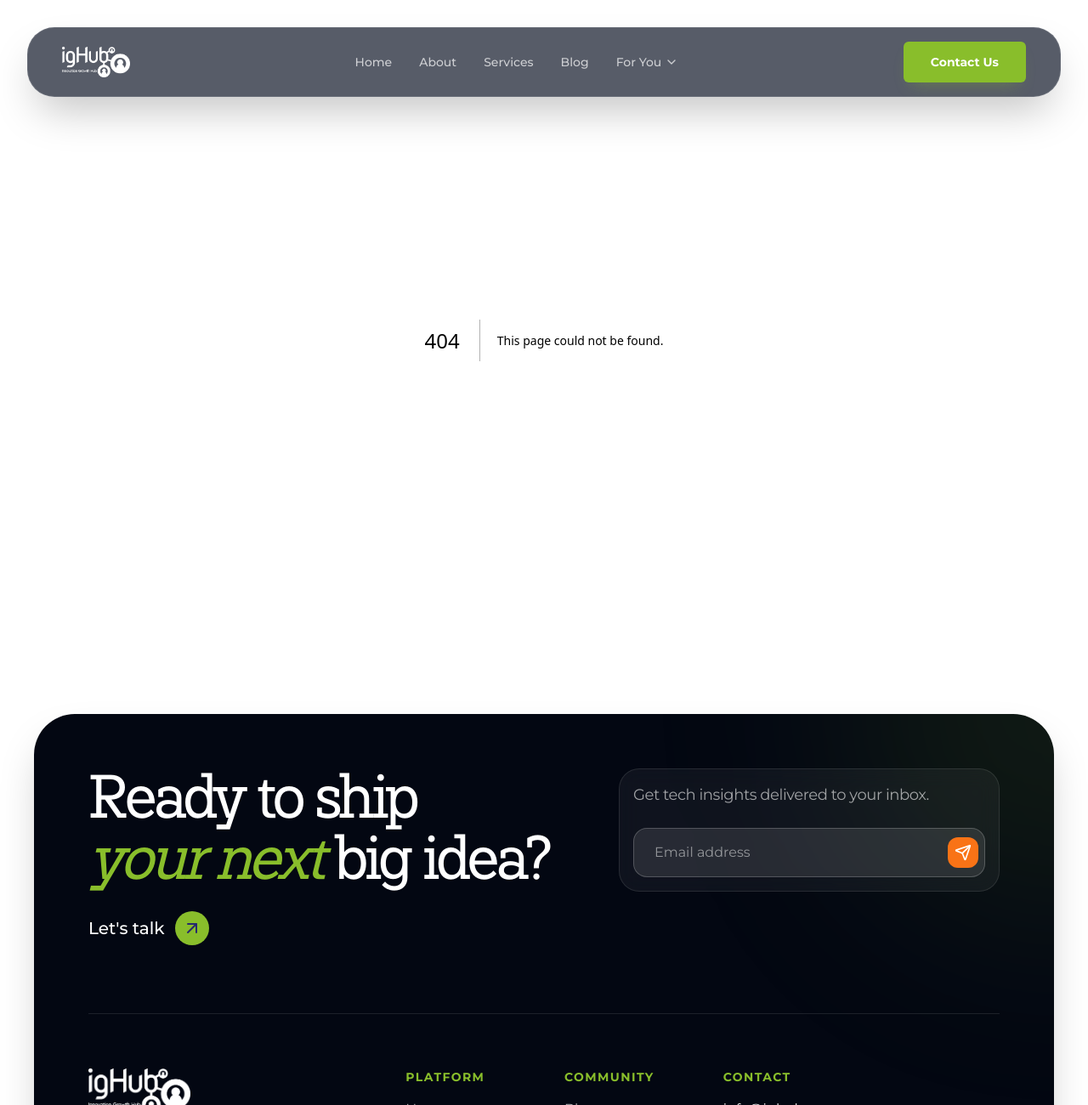
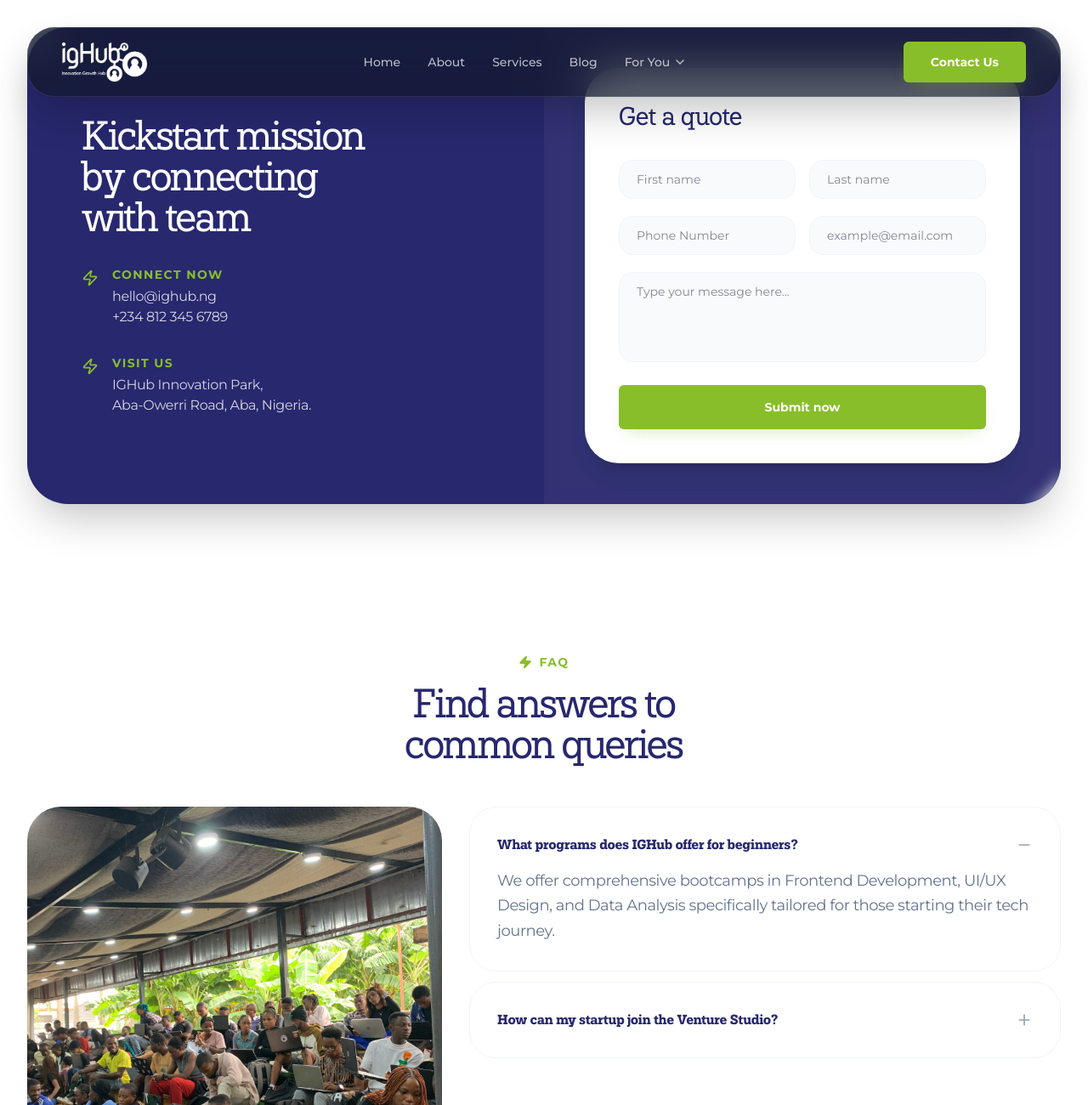
Before and after one commit to dev-emmy001/ighub, a Next.js app: page /contact in a window 1280 px wide. Before the commit this address had no page. Shown: the top 1300 px of the page at 85% size. Built offline with nearby package versions, Linux system fonts and the light colour scheme.

Commit message:
added contact page

```diff
--- a/app/components/LogoSlider.tsx
+++ b/app/components/LogoSlider.tsx
@@ -11,6 +11,7 @@ const partners = [
     { name: "Techstars", logo: "/partners-logos/Techstars-Logo.png" },
     { name: "World Bank", logo: "/partners-logos/Worldbank-Logo.png" },
     { name: "MOE ", logo: "/partners-logos/MOE-Logo.png" },
+    { name: "GOV of Abia ", logo: "/partners-logos/GOV-Logo.png" },
 ];
 
 export const LogoSlider = () => {
--- a/app/components/Navbar.tsx
+++ b/app/components/Navbar.tsx
@@ -32,7 +32,7 @@ export const Navbar = () => {
 
                     {/* logo */}
                     <div className="flex items-center gap-2">
-                        <Image src="/images/igwhitelogo.png" width={80} height={50} alt="ighub's logo. White Version" />
+                        <Image src="/images/igwhitelogo.png" width={100} height={100} alt="ighub's logo. White Version" />
                     </div>
 
                     {/* desktop nav links */}
@@ -84,9 +84,9 @@ export const Navbar = () => {
                     </div>
 
                     <div className="flex items-center gap-4">
-                        <Button variant="secondary">
+                        <a href="/contact"> <Button variant="secondary">
                             Contact Us
-                        </Button>
+                        </Button></a>
                         <button
                             className="lg:hidden text-white p-2"
                             onClick={() => setIsOpen(!isOpen)}
--- /dev/null
+++ b/app/contact/page.tsx
@@ -0,0 +1,141 @@
+"use client";
+
+import { Typography } from "../components/ui/typography";
+import { Button } from "../components/ui/button";
+import { motion } from "framer-motion";
+import { Zap, Plus, Minus, Phone } from "lucide-react";
+import { useState } from "react";
+
+export default function ContactPage() {
+    const [activeFaq, setActiveFaq] = useState<number | null>(0);
+
+    const faqs = [
+        {
+            q: "What programs does IGHub offer for beginners?",
+            a: "We offer comprehensive bootcamps in Frontend Development, UI/UX Design, and Data Analysis specifically tailored for those starting their tech journey.",
+        },
+        {
+            q: "How can my startup join the Venture Studio?",
+            a: "We review applications on a rolling basis. We look for engineering-first founders building digital infrastructure for the African market.",
+        },
+    ];
+
+    return (
+        <main className="min-h-screen bg-white p-3 md:p-6 lg:p-8 pt-28 md:pt-40">
+            <div className="max-w-[1400px] mx-auto">
+
+                {/* SECTION 1: RESPONSIVE CONTACT CARD */}
+                <section className="bg-brand-purple rounded-[2.5rem] md:rounded-[3rem] overflow-hidden flex flex-col lg:flex-row shadow-2xl mb-12 lg:mb-24">
+
+                    {/* Left Side: Information */}
+                    <div className="w-full lg:w-1/2 p-8 md:p-12 lg:p-16 flex flex-col justify-center relative">
+                        <div className="relative z-10">
+                            <Typography variant="h2" className="text-white leading-[1.1] mb-8 text-3xl md:text-5xl" weight="normal">
+                                Kickstart mission <br className="hidden md:block" />
+                                by connecting <br className="hidden md:block" />
+                                with team
+                            </Typography>
+
+                            <div className="space-y-8">
+                                <div className="flex gap-4 items-start">
+                                    <Zap className="w-5 h-5 text-brand-green mt-1 flex-shrink-0" />
+                                    <div>
+                                        <Typography variant="caption" className="text-brand-green font-bold block mb-1 tracking-widest">CONNECT NOW</Typography>
+                                        <Typography variant="body" className="text-white/80 text-sm md:text-base">hello@ighub.ng</Typography>
+                                        <Typography variant="body" className="text-white/80 text-sm md:text-base">+234 812 345 6789</Typography>
+                                    </div>
+                                </div>
+
+                                <div className="flex gap-4 items-start">
+                                    <Zap className="w-5 h-5 text-brand-green mt-1 flex-shrink-0" />
+                                    <div>
+                                        <Typography variant="caption" className="text-brand-green font-bold block mb-1 tracking-widest">VISIT US</Typography>
+                                        <Typography variant="body" className="text-white/80 text-sm md:text-base">
+                                            IGHub Innovation Park, <br />
+                                            Aba-Owerri Road, Aba, Nigeria.
+                                        </Typography>
+                                    </div>
+                                </div>
+                            </div>
+                        </div>
+                    </div>
+
+                    {/* Right Side: The Form */}
+                    <div className="w-full lg:w-1/2 p-4 md:p-8 lg:p-12 bg-white/5 backdrop-blur-sm">
+                        <div className="bg-white rounded-[2rem] md:rounded-[2.5rem] p-6 md:p-10 shadow-xl">
+                            <Typography variant="h4" className="text-brand-purple mb-8" weight="normal">Get a quote</Typography>
+
+                            <form className="space-y-5">
+                                <div className="grid grid-cols-1 sm:grid-cols-2 gap-4">
+                                    <input type="text" placeholder="First name" className="w-full bg-slate-50 border border-slate-100 rounded-xl md:rounded-2xl py-3 px-5 text-sm outline-none focus:border-brand-purple/20" />
+                                    <input type="text" placeholder="Last name" className="w-full bg-slate-50 border border-slate-100 rounded-xl md:rounded-2xl py-3 px-5 text-sm outline-none focus:border-brand-purple/20" />
+                                </div>
+                                <div className="grid grid-cols-1 sm:grid-cols-2 gap-4">
+                                    <input type="tel" placeholder="Phone Number" className="w-full bg-slate-50 border border-slate-100 rounded-xl md:rounded-2xl py-3 px-5 text-sm outline-none focus:border-brand-purple/20" />
+                                    <input type="email" placeholder="example@email.com" className="w-full bg-slate-50 border border-slate-100 rounded-xl md:rounded-2xl py-3 px-5 text-sm outline-none focus:border-brand-purple/20" />
+                                </div>
+                                <textarea rows={4} placeholder="Type your message here..." className="w-full bg-slate-50 border border-slate-100 rounded-xl md:rounded-2xl py-3 px-5 text-sm outline-none focus:border-brand-purple/20 resize-none" />
+
+                                <Button variant="secondary" className="w-full py-4">
+                                    Submit now
+                                </Button>
+                            </form>
+                        </div>
+                    </div>
+                </section>
+
+                {/* SECTION 2: FAQ - Super Responsive Grid */}
+                <section className="py-12 md:py-20">
+                    <div className="text-center mb-12">
+                        <div className="flex items-center justify-center gap-2 text-brand-green mb-4">
+                            <Zap className="w-4 h-4 fill-current" />
+                            <Typography variant="caption" className="font-bold tracking-widest uppercase">FAQ</Typography>
+                        </div>
+                        <Typography variant="h2" className="text-brand-purple text-3xl md:text-5xl" weight="normal">
+                            Find answers to <br /> common queries
+                        </Typography>
+                    </div>
+
+                    <div className="grid grid-cols-1 lg:grid-cols-12 gap-8">
+                        {/* Left Image Card */}
+                        <div className="lg:col-span-5 relative rounded-[2.5rem] overflow-hidden min-h-[350px] md:min-h-[500px]">
+                            <img src="/images/heroimage.jpeg" className="absolute inset-0 w-full h-full object-cover" alt="Support" />
+                            <div className="absolute bottom-6 left-6 right-6 bg-brand-purple/60 backdrop-blur-md p-5 rounded-3xl border border-white/10 flex items-center gap-4">
+                                <div className="bg-brand-green p-3 rounded-2xl">
+                                    <Phone className="text-brand-purple w-5 h-5" />
+                                </div>
+                                <div>
+                                    <Typography variant="caption" className="text-white/60 block text-[10px]">STILL HAVE QUESTIONS?</Typography>
+                                    <Typography variant="h6" className="text-white text-sm md:text-base" weight="normal">+234 812 345 6789</Typography>
+                                </div>
+                            </div>
+                        </div>
+
+                        {/* Right Accordion */}
+                        <div className="lg:col-span-7 space-y-3">
+                            {faqs.map((faq, index) => (
+                                <div
+                                    key={index}
+                                    className="rounded-[1.5rem] md:rounded-[2rem] p-6 md:p-8 border border-slate-100 bg-white"
+                                    onClick={() => setActiveFaq(activeFaq === index ? null : index)}
+                                >
+                                    <div className="flex justify-between items-center gap-4 cursor-pointer">
+                                        <Typography variant="h6" className="text-brand-purple font-bold text-sm md:text-base">{faq.q}</Typography>
+                                        {activeFaq === index ? <Minus className="w-5 h-5 text-slate-400" /> : <Plus className="w-5 h-5 text-slate-400" />}
+                                    </div>
+                                    {activeFaq === index && (
+                                        <motion.div initial={{ opacity: 0, height: 0 }} animate={{ opacity: 1, height: "auto" }} className="pt-4">
+                                            <Typography variant="body" className="text-slate-500 text-sm leading-relaxed">
+                                                {faq.a}
+                                            </Typography>
+                                        </motion.div>
+                                    )}
+                                </div>
+                            ))}
+                        </div>
+                    </div>
+                </section>
+            </div>
+        </main>
+    );
+}
```
Also changed, not shown: public/partners-logos/GOV-Logo.png (added).
